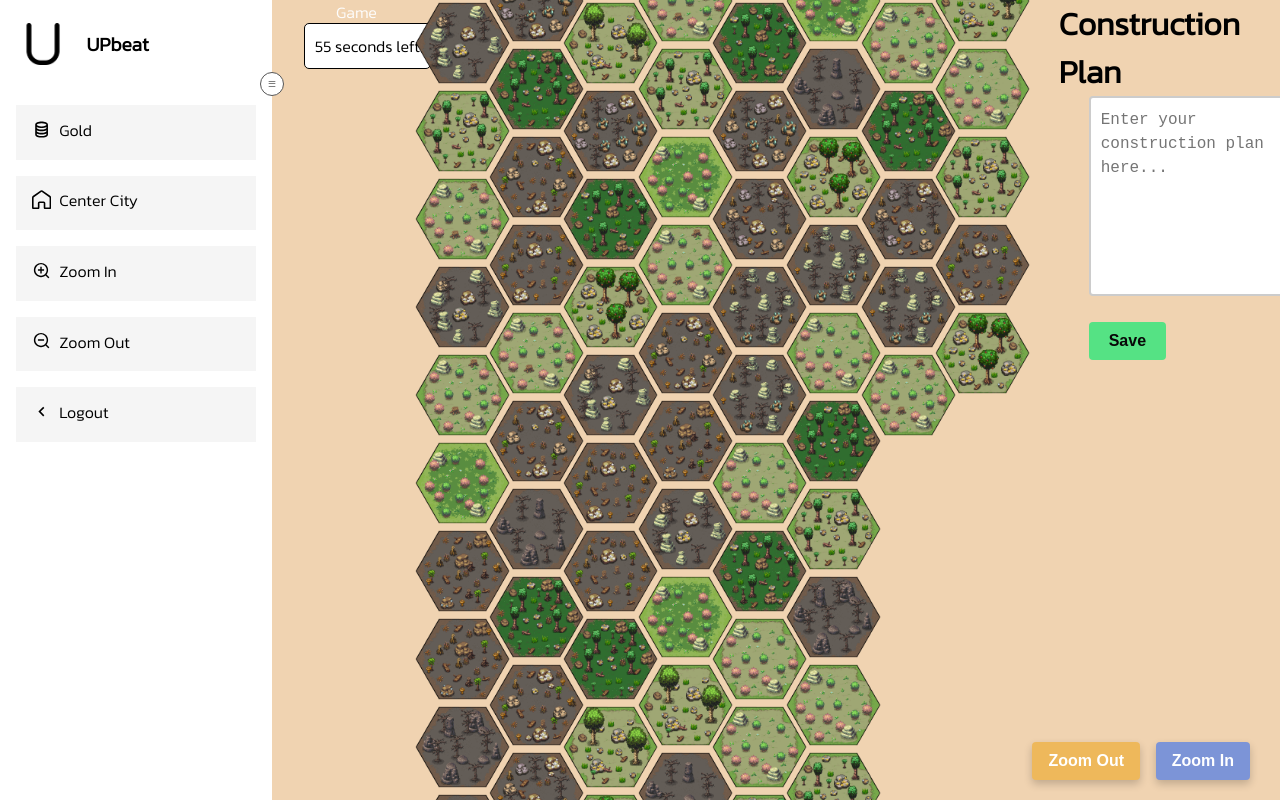
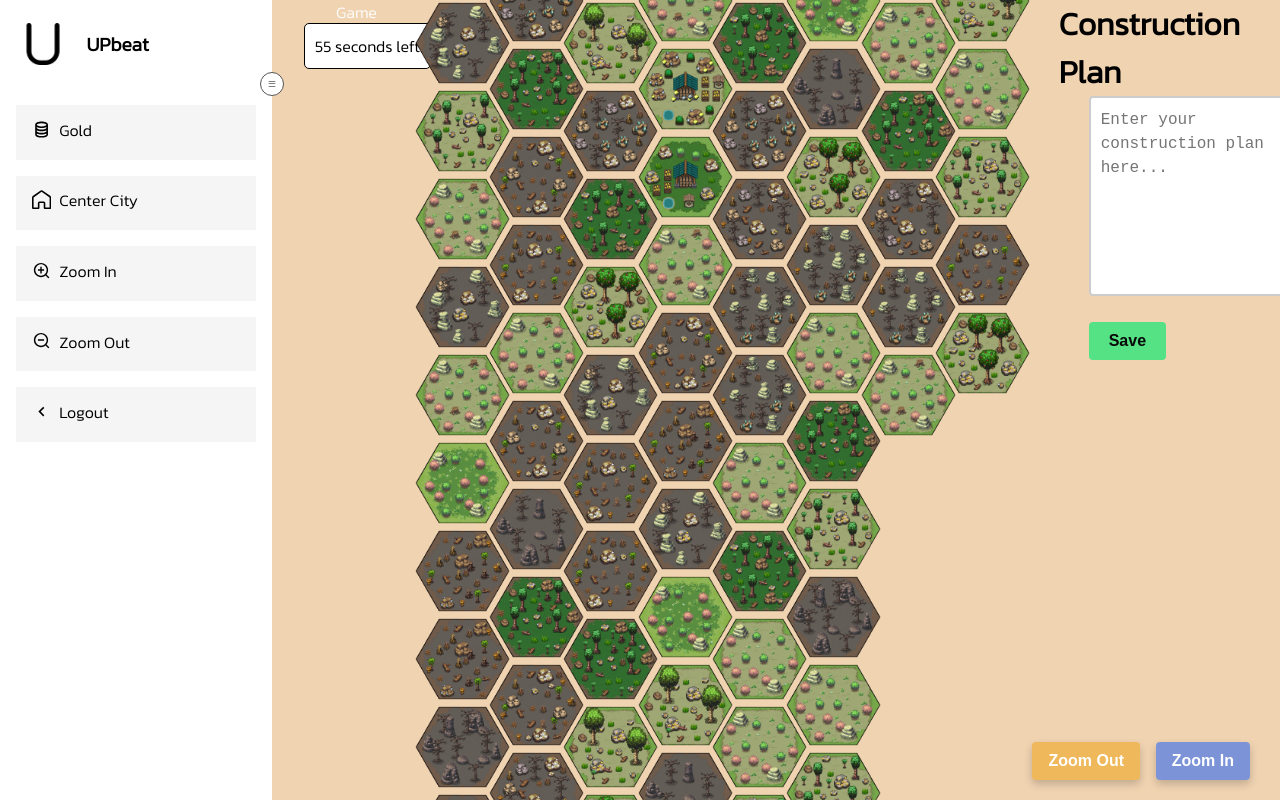
Before and after one commit to Kitanonsan/UPBEAT, a Next.js app in the folder front-end/game/: page /Game in a window 1280 px wide. Shown: the top 800 px of the page. Built offline with nearby package versions, Linux system fonts and the light colour scheme.

Commit message:
Seperate Map function

```diff
--- /dev/null
+++ b/front-end/game/src/components/Grid.js
@@ -0,0 +1,32 @@
+import Image from "next/image";
+
+function Grid({ matrix, W, H }) {
+  return (
+    <>
+      {matrix.map((row, rowIndex) => (
+        <span
+          className={rowIndex % 2 === 0 ? "odd" : "even"}
+          style={{ width: W - W / 4 + 3 }}
+        >
+          <div key={rowIndex}>
+            {row.map((cell, cellIndex) => (
+              <div key={cellIndex}>
+                {cell ? (
+                  <Image
+                    src={`/images/${cell}`}
+                    alt=""
+                    width={W}
+                    height={H}
+                    onError={() => console.log(`Error loading ${cell}`)}
+                  />
+                ) : null}
+              </div>
+            ))}
+          </div>
+        </span>
+      ))}
+    </>
+  );
+}
+
+export default Grid;
--- a/front-end/game/src/components/Hex.tsx
+++ b/front-end/game/src/components/Hex.tsx
@@ -1,5 +1,6 @@
 import Image from "next/image";
 import { useState } from "react";
+import Grid from "./Grid";
 
 export default function Hexgrid() {
   //-------------------------------------------------
@@ -29,38 +30,19 @@ export default function Hexgrid() {
   for (let i = 0; i < rows; i++) {
     for (let j = 0; j < columns; j++) {
       const imageName = shuffledImageNames[imageIndex];
-      matrix[i][j] = (
-        <Image
-          src={`/images/${imageName}`}
-          alt=""
-          width={W}
-          height={H}
-          onError={() => console.log(`Error loading ${imageName}`)}
-        />
-      );
+      matrix[i][j] = imageName;
       imageIndex++;
     }
   }
 
-  matrix[6][4] = (
-    <Image
-      src={"/images/CT.png"}
-      alt=""
-      width={W}
-      height={H}
-      onError={() => console.log("Error loading CenterCity")}
-    />
-  );
-
-  matrix[0][1] = (
-    <Image
-      src={"/images/GM4.png"}
-      alt=""
-      width={W}
-      height={H}
-      onError={() => console.log("Error loading CenterCity")}
-    />
-  );
+  matrix[6][4] = "CT.png";
+  matrix[0][1] = "GM4.png";
+  matrix[1][1] = "GM2.png";
+  matrix[5][1] = "GM4.png";
+  matrix[3][1] = "GM7.png";
+  matrix[3][2] = "GM1.png";
+  matrix[3][7] = "GM8.png";
+  matrix[3][6] = "GM5.png";
 
   const [zoomLevel, setZoomLevel] = useState(1);
 
@@ -80,7 +62,6 @@ export default function Hexgrid() {
       setZoomLevel(zoomLevel - 0.1);
     }
   };
-
   return (
     <div
       style={{
@@ -113,18 +94,7 @@ export default function Hexgrid() {
           transformOrigin: "top left",
         }}
       >
-        {matrix.map((row, rowIndex) => (
-          <span
-            className={rowIndex % 2 === 0 ? "odd" : "even"}
-            style={{ width: W - W / 4 + 3 }}
-          >
-            <div key={rowIndex}>
-              {row.map((cell: JSX.Element | null, cellIndex: number) => (
-                <div key={cellIndex}>{cell} </div>
-              ))}
-            </div>
-          </span>
-        ))}
+        <Grid matrix={matrix} W={W} H={H} />
       </div>
     </div>
   );
```
